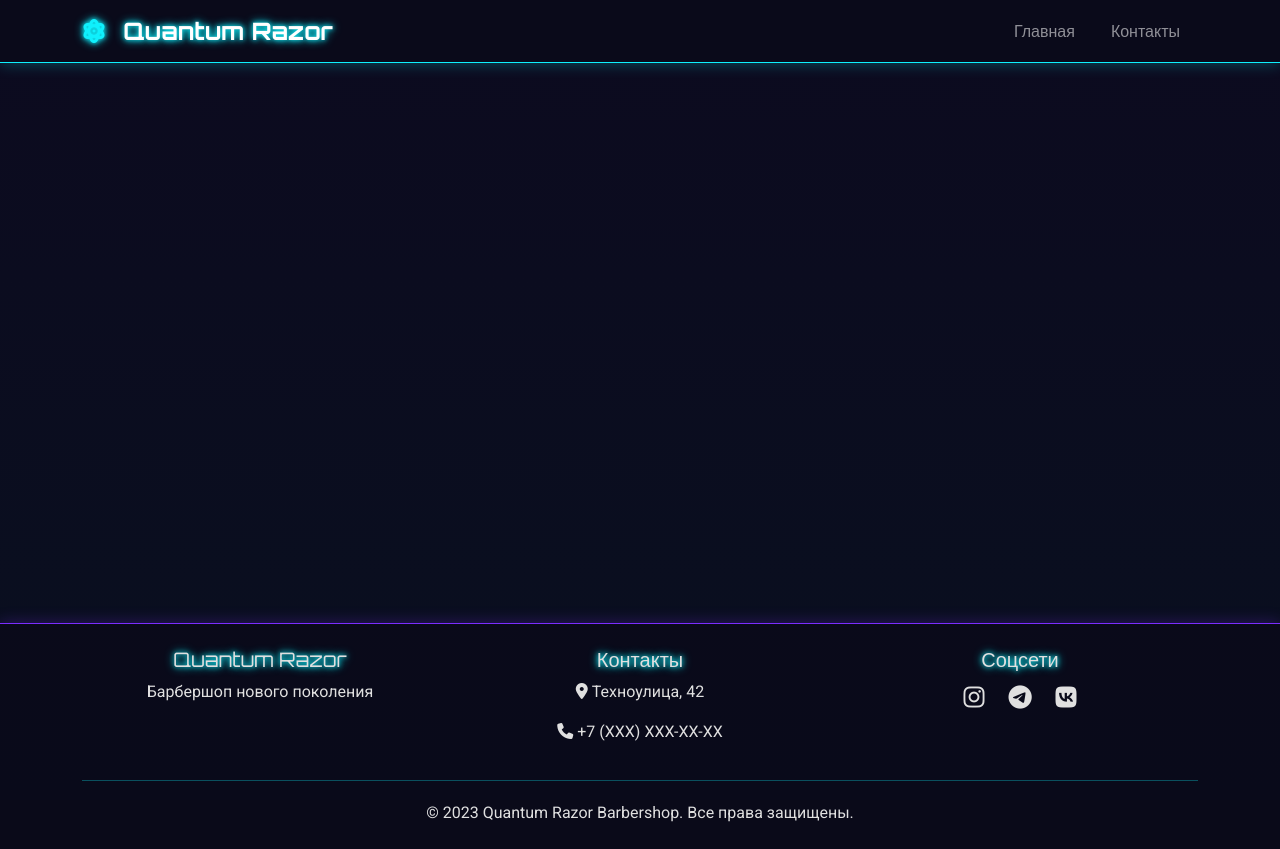
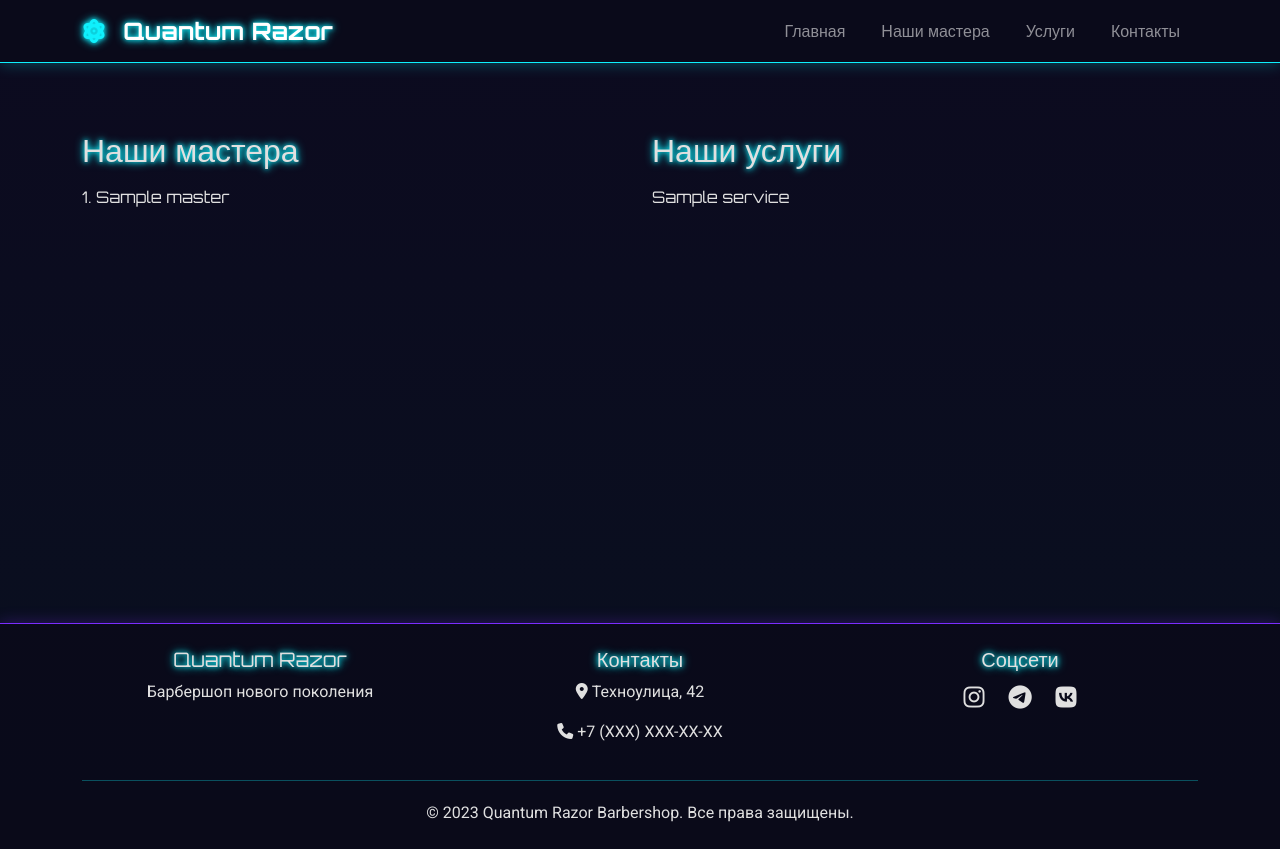
Before and after one commit to KonstantinZenin/Barbershop, a Django app: template templates/landing.html in a window 1280 px wide. Run offline with Django 5.2, Linux system fonts and the light colour scheme; the template is opened without the code that fills it: most values are stand-ins (such as "Sample title", 1, 10 or a date in 2020).

Commit message:
hw_37: feat Добавил отображение мастеров и услуг на landing page

```diff
--- a/static/CSS/quantum_style.css
+++ b/static/CSS/quantum_style.css
@@ -86,6 +86,22 @@ h1, h2, h3, h4, h5, h6 {
     padding-top: 20px;
 }
 
+/* Стили для списков */
+.quantum-list {
+    list-style-type: none;
+    padding-left: 0;
+}
+
+.quantum-list li {
+    padding: 8px 0;
+    border-bottom: 1px solid rgba(0, 255, 255, 0.1);
+    font-family: 'Orbitron', sans-serif;
+}
+
+.quantum-list li:last-child {
+    border-bottom: none;
+}
+
 /* Футер */
 .quantum-footer {
     background-color: rgba(10, 10, 26, 0.9);
--- a/templates/landing.html
+++ b/templates/landing.html
@@ -11,7 +11,7 @@
     <link rel="stylesheet" href="{% static 'css/quantum_style.css' %}">
     <!-- Font Awesome для иконок -->
     <link rel="stylesheet" href="https://cdnjs.cloudflare.com/ajax/libs/font-awesome/6.4.0/css/all.min.css">
-    <!-- Технофентези шрифт (можно заменить на свой) -->
+    <!-- Технофентези шрифт -->
     <link href="https://fonts.googleapis.com/css2?family=Orbitron:wght@400;700&family=Roboto:wght@300;400&display=swap" rel="stylesheet">
 </head>
 <body class="tech-fantasy-bg">
@@ -32,20 +32,12 @@
                     <li class="nav-item">
                         <a class="nav-link" href="/">Главная</a>
                     </li>
-                    <!-- Блок для ссылки на мастеров (будет заполнено позже) -->
-                    {% comment %}
                     <li class="nav-item">
-                        <a class="nav-link" href="{% url 'masters' %}">Наши мастера</a>
+                        <a class="nav-link" href="#masters">Наши мастера</a>
                     </li>
-                    {% endcomment %}
-
-                    <!-- Блок для ссылки на услуги (будет заполнено позже) -->
-                    {% comment %}
                     <li class="nav-item">
-                        <a class="nav-link" href="{% url 'services' %}">Услуги</a>
+                        <a class="nav-link" href="#services">Услуги</a>
                     </li>
-                    {% endcomment %}
-
                     <li class="nav-item">
                         <a class="nav-link" href="#contacts">Контакты</a>
                     </li>
@@ -57,23 +49,28 @@
     <!-- Основное содержимое -->
     <main class="quantum-main">
         <div class="container py-5">
-            {% block content %}
-            <!-- Здесь будет основное содержимое страниц -->
-            {% endblock %}
+            <!-- Блок для мастеров и услуг -->
+            <div class="row">
+                <!-- Колонка мастеров -->
+                <div class="col-md-6" id="masters">
+                    <h2 class="glow-text">Наши мастера</h2>
+                    <ul class="quantum-list">
+                        {% for master in masters %}
+                        <li>{{ master.id }}. {{ master.name }}</li>
+                        {% endfor %}
+                    </ul>
+                </div>
 
-            <!-- Блок для мастеров (будет заполнено позже) -->
-            {% comment %}
-            {% block masters %}
-            <!-- Сюда вставится блок с мастерами -->
-            {% endblock %}
-            {% endcomment %}
-
-            <!-- Блок для услуг (будет заполнено позже) -->
-            {% comment %}
-            {% block services %}
-            <!-- Сюда вставится блок с услугами -->
-            {% endblock %}
-            {% endcomment %}
+                <!-- Колонка услуг -->
+                <div class="col-md-6" id="services">
+                    <h2 class="glow-text">Наши услуги</h2>
+                    <ul class="quantum-list">
+                        {% for service in services %}
+                        <li>{{ service }}</li>
+                        {% endfor %}
+                    </ul>
+                </div>
+            </div>
         </div>
     </main>
 
```
Also changed, not shown: other parts of static/CSS/quantum_style.css (+9 -30 lines), core/views.py (+7 -1 lines).
